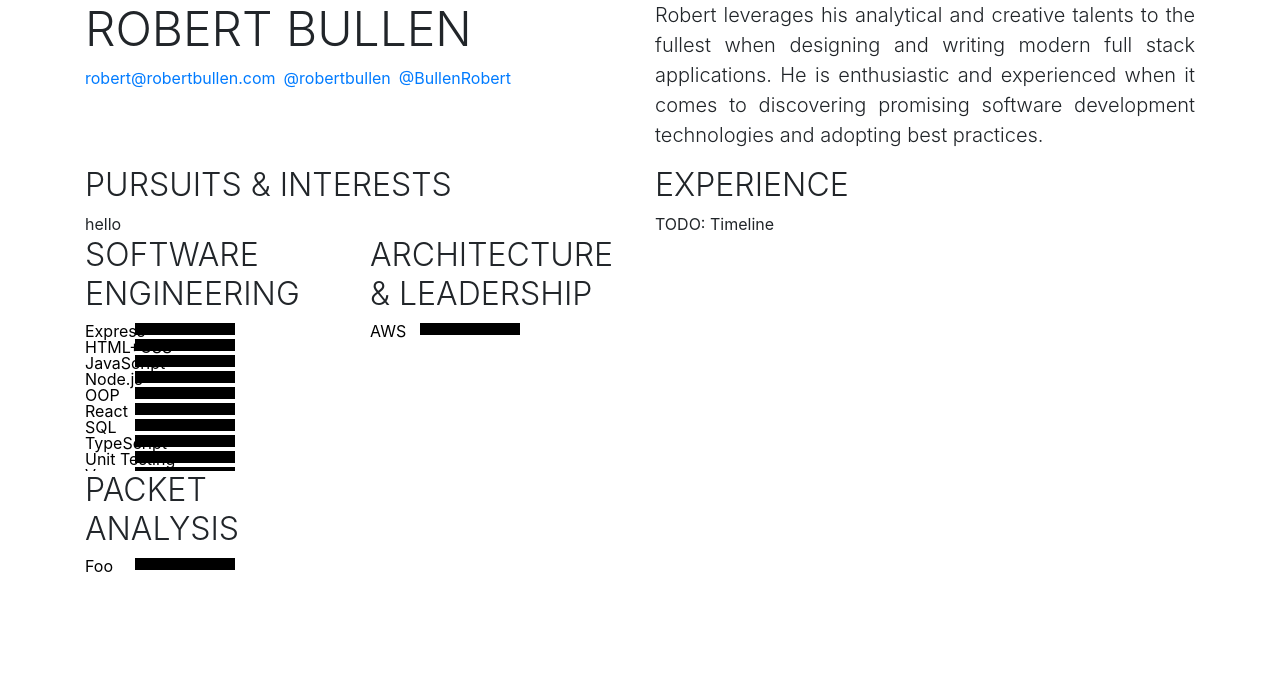
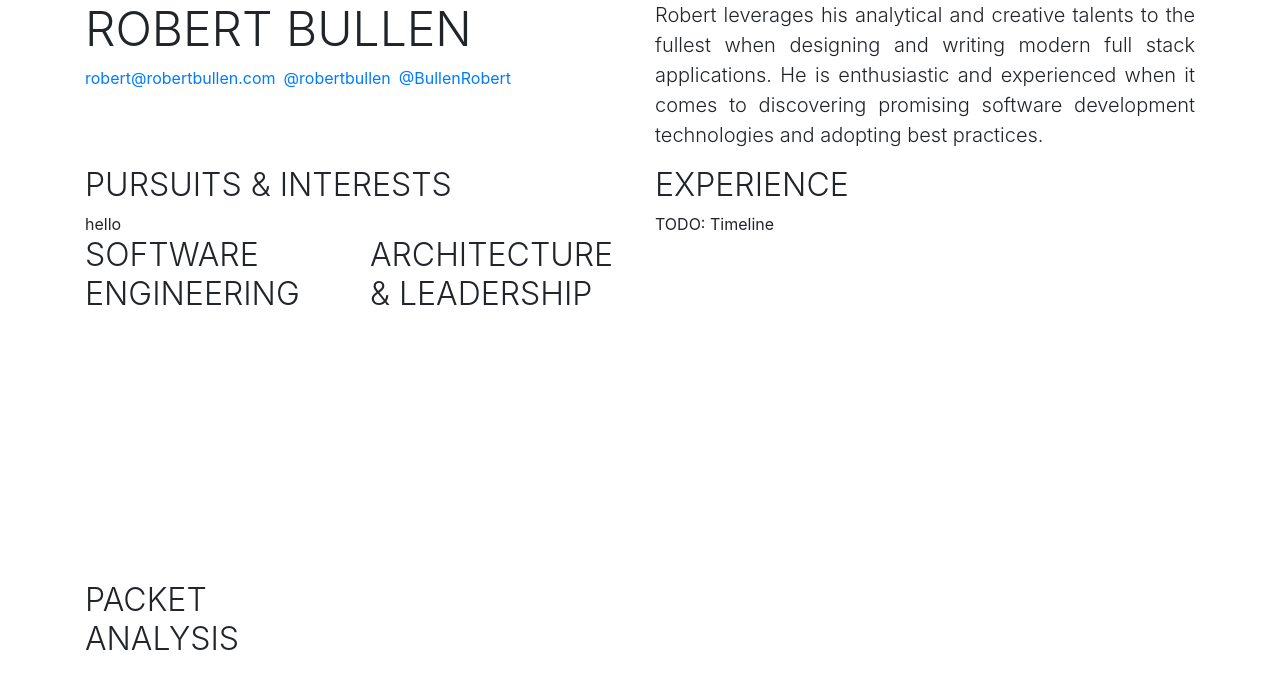
Before and after one commit to robertbullen/resume, a React (Create React App) app in the folder src/: page / in a window 1280 px wide. Shown: the top 688 px of the page. Built offline with nearby package versions, Linux system fonts and the light colour scheme.

Commit message:
worked on skills chart

```diff
--- a/src/package.json
+++ b/src/package.json
@@ -12,11 +12,13 @@
     "@types/react-dom": "^16.9.0",
     "bootstrap": "^4.5.2",
     "d3": "^5.16.0",
+    "lodash": "^4.17.20",
     "react": "^16.13.1",
     "react-dom": "^16.13.1",
     "react-scripts": "3.4.3",
     "reactstrap": "^8.5.1",
-    "typescript": "~3.7.2"
+    "typescript": "~3.7.2",
+    "use-resize-observer": "^6.1.0"
   },
   "scripts": {
     "start": "react-scripts start",
@@ -41,6 +43,7 @@
   },
   "devDependencies": {
     "@types/d3": "^5.7.2",
+    "@types/lodash": "^4.14.159",
     "@types/reactstrap": "^8.5.0"
   }
 }
--- a/src/src/components/App.css
+++ b/src/src/components/App.css
@@ -4,3 +4,29 @@
 .display-4 {
 	font-size: 2rem;
 }
+
+.skill-ratings-chart {
+	font-size: smaller;
+}
+
+g.bars rect {
+	fill: #ff7300;
+}
+
+g.x-grid {
+	opacity: 0.5;
+}
+
+g.x-grid polyline {
+	stroke: #666666;
+}
+
+g.x-labels text {
+	fill: #666666;
+	font-style: italic;
+	font-weight: 300;
+}
+
+g.y-labels text {
+	font-weight: 300;
+}
--- a/src/src/components/App.tsx
+++ b/src/src/components/App.tsx
@@ -1,7 +1,7 @@
 import React, { FC } from 'react';
 import { Col, Container, Row } from 'reactstrap';
 import { useResume } from '../hooks/use-resume';
-import { Resume, SkillRatings } from '../resume';
+import { Resume, SkillRatingsRecord } from '../resume';
 import './App.css';
 import { Mission } from './Mission';
 import { Person } from './Person';
@@ -40,10 +40,10 @@ const App: FC = () => {
 							<Row>
 								{Object.entries(resume.skills).map(
 									(
-										[category, skillRatings]: [string, SkillRatings],
+										[category, skillRatings]: [string, SkillRatingsRecord],
 										skillCategoryIndex: number,
 									) => (
-										<Col key={skillCategoryIndex} lg={6} xs={12}>
+										<Col key={skillCategoryIndex} md={6} xs={12}>
 											<Section heading={category}>
 												<SkillRatingsChart skillRatings={skillRatings} />
 											</Section>
--- a/src/src/components/SkillRatingsChart.tsx
+++ b/src/src/components/SkillRatingsChart.tsx
@@ -1,54 +1,208 @@
 import * as d3 from 'd3';
-import React, { FC, useEffect, useRef } from 'react';
-import { SkillRatings } from '../resume';
+import { uniqueId } from 'lodash';
+import React, { FC, useEffect, useMemo, useState } from 'react';
+import useResizeObserver from 'use-resize-observer';
+import { SkillRating, SkillRatingsRecord, skillRatingsRecordToArray } from '../resume';
+import { Rectangle } from './rectangle';
 
 interface Props {
-	skillRatings: SkillRatings;
+	skillRatings: SkillRatingsRecord;
 }
 
 export const SkillRatingsChart: FC<Props> = (props: Props) => {
-	const skillBarsClass = 'skill-bars';
-	const skillLabelsClass = 'skill-labels';
+	// Declare some helpful skill values.
+	const skillRatingMax = 5;
 
-	const svgRef = useRef<SVGSVGElement>(null);
+	const skillLevelObjects = useMemo(
+		(): SkillRating[] =>
+			skillRatingsRecordToArray({
+				Capable: skillRatingMax * 0.15,
+				Proficient: skillRatingMax * 0.5,
+				Expert: skillRatingMax * 0.85,
+			}),
+		[],
+	);
+
+	const skillRatingObjects = useMemo(
+		(): SkillRating[] => skillRatingsRecordToArray(props.skillRatings),
+		[props.skillRatings],
+	);
+
+	// Declare some constants for sizing.
+	const fontSize = 20;
+	const plotRegionMargin = fontSize / 2;
+	const xLabelsHeight = fontSize * 2.5;
+	const yLabelsWidth = fontSize * 4;
+
+	const { ref, width } = useResizeObserver<HTMLDivElement>();
+
+	type Regions = Record<'chart' | 'plot' | 'xLabels' | 'yLabels', Rectangle>;
+
+	const regions = useMemo((): Regions | undefined => {
+		if (!width) {
+			return undefined;
+		}
+
+		const chart = new Rectangle({
+			x: 0,
+			y: 0,
+			width,
+			height: skillRatingObjects.length * fontSize + plotRegionMargin + xLabelsHeight,
+		});
+
+		const plot = new Rectangle({
+			x: chart.x + yLabelsWidth + plotRegionMargin,
+			y: chart.y,
+			width: chart.width - yLabelsWidth - plotRegionMargin,
+			height: chart.height - xLabelsHeight - plotRegionMargin,
+		});
+
+		const yLabels = new Rectangle({
+			x: chart.x,
+			y: chart.y,
+			width: yLabelsWidth,
+			height: chart.height - xLabelsHeight - plotRegionMargin,
+		});
+
+		const xLabels = new Rectangle({
+			x: chart.x + yLabelsWidth + plotRegionMargin,
+			y: chart.bottom - xLabelsHeight,
+			width: chart.width - yLabelsWidth - plotRegionMargin,
+			height: xLabelsHeight,
+		});
+
+		return {
+			chart,
+			plot,
+			xLabels,
+			yLabels,
+		};
+	}, [skillRatingObjects.length, width]);
 
 	useEffect((): void => {
-		const svgElement: SVGSVGElement | null = svgRef.current;
-		if (!svgElement) {
+		if (!ref.current || !regions) {
 			return;
 		}
 
-		type SkillRatingTuple = [string, number];
-		const skillRatingsTuples: SkillRatingTuple[] = Object.entries(props.skillRatings);
+		// Initialize functions for plotting.
+		const scale = d3
+			.scaleLinear()
+			.domain([0, skillRatingMax])
+			.range([regions.plot.x, regions.plot.right]);
 
-		const svgSelection = d3.select(svgElement);
+		function range(skillRating: SkillRating): number {
+			return scale(skillRating.rating);
+		}
 
-		svgSelection
-			.select(`g.${skillLabelsClass}`)
+		function rating(skillRating: SkillRating): number {
+			return skillRating.rating;
+		}
+
+		function skill(skillRating: SkillRating): string {
+			return skillRating.skill;
+		}
+
+		const container = d3.select(ref.current);
+		// Create the SVG element and child groups.
+		// const outlineRegions = true;
+		// if (outlineRegions) {
+		// 	const outlinesGroup = svg.append('g').attr('class', 'outlines');
+		// 	for (const region of [xLabelsRegion, yLabelsRegion, regions.plot]) {
+		// 		outlinesGroup
+		// 			.append('rect')
+		// 			.attr('fill', 'none')
+		// 			.attr('height', region.height)
+		// 			.attr('stroke', 'red')
+		// 			.attr('width', region.width)
+		// 			.attr('x', region.left)
+		// 			.attr('y', region.top);
+		// 	}
+		// }
+
+		// Draw the grid.
+		container
+			.select('g.x-grid')
+			.selectAll('polyline')
+			.data(skillLevelObjects)
+			.join('polyline')
+			.attr('data-level', skill)
+			.attr('data-rating', rating)
+			.attr('fill', 'none')
+			.attr('points', (skillLevel: SkillRating): string => {
+				const x0 = range(skillLevel);
+				const y0 = regions.plot.y;
+				const x1 = x0;
+				const y1 = regions.xLabels.y;
+				const x2 = x0 - xLabelsHeight;
+				const y2 = regions.xLabels.bottom;
+				return `${x0},${y0} ${x1},${y1} ${x2},${y2}`;
+			});
+
+		// Draw the labels.
+		container
+			.select('g.x-labels')
 			.selectAll('text')
-			.data(skillRatingsTuples)
+			.data(skillLevelObjects)
 			.join('text')
-			.attr('x', 0)
-			.attr('y', (_, skillIndex: number): number => skillIndex * 16 + 16)
-			.text((tuple: SkillRatingTuple): string => tuple[0]);
+			.attr('data-level', skill)
+			.attr('data-rating', rating)
+			.attr('text-anchor', 'end')
+			.attr(
+				'transform',
+				(skillLevel: SkillRating): string =>
+					`rotate(-45,${range(skillLevel)},${regions.xLabels.y + fontSize})`,
+			)
+			.attr('x', range)
+			.attr('y', regions.xLabels.y)
+			.text(skill);
 
-		svgSelection
-			.select(`g.${skillBarsClass}`)
+		container
+			.select('g.y-labels')
+			.selectAll('text')
+			.data(skillRatingObjects)
+			.join('text')
+			.attr('text-anchor', 'end')
+			.attr('x', regions.yLabels.right)
+			.attr('y', (_, skillIndex: number): number => skillIndex * fontSize + fontSize * 0.9)
+			.text(skill);
+
+		// Draw the bars.
+		container
+			.select('g.bars')
 			.selectAll('rect')
-			.data(skillRatingsTuples)
+			.data(skillRatingObjects)
 			.join('rect')
-			.attr('x', 50)
-			.attr('y', (_, skillIndex: number): number => skillIndex * 16 + 2)
-			.attr('width', 100)
-			.attr('height', 12);
-	}, [props.skillRatings]);
+			.attr('data-skill', skill)
+			.attr('data-rating', rating)
+			.attr('height', fontSize * 0.6)
+			.attr('width', (skillRating: SkillRating): number => range(skillRating) - scale(0))
+			.attr('x', scale(0))
+			.attr('y', (_, skillIndex: number): number => skillIndex * fontSize + fontSize * 0.4);
+	}, [ref, regions, skillLevelObjects, skillRatingObjects]);
+
+	// Create some unique IDs for SVG fragment IDs.
+	const [linearGradientId] = useState(uniqueId('linear-gradient-'));
+	const [maskId] = useState(uniqueId('mask-'));
 
 	return (
-		<div className="skill-ratings-chart">
-			<svg ref={svgRef}>
-				<g className={skillLabelsClass} />
-				<g className={skillBarsClass} />
-			</svg>
+		<div className="skill-ratings-chart" id="" ref={ref}>
+			{regions && (
+				<svg height={regions.chart.height} width="100%">
+					<defs>
+						<linearGradient id={linearGradientId}>
+							<stop offset="0" stopColor="white" stopOpacity={1 / 3} />
+							<stop offset="1" stopColor="white" stopOpacity="1" />
+						</linearGradient>
+						<mask id={maskId}>
+							<rect fill={`url(#${linearGradientId})`} {...regions.plot} />
+						</mask>
+					</defs>
+					<g className="x-grid" />
+					<g className="x-labels" />
+					<g className="y-labels" />
+					<g className="bars" mask={`url(#${maskId})`} />
+				</svg>
+			)}
 		</div>
 	);
 };
--- /dev/null
+++ b/src/src/components/rectangle.ts
@@ -0,0 +1,25 @@
+interface RectangleInit {
+	height: number;
+	width: number;
+	x: number;
+	y: number;
+}
+
+export class Rectangle implements Readonly<RectangleInit> {
+	public constructor(init: Partial<RectangleInit>) {
+		Object.assign(this, init);
+	}
+
+	public readonly height: number = 0;
+	public readonly width: number = 0;
+	public readonly x: number = 0;
+	public readonly y: number = 0;
+
+	public get bottom(): number {
+		return this.y + this.height;
+	}
+
+	public get right(): number {
+		return this.x + this.width;
+	}
+}
--- a/src/src/resume.ts
+++ b/src/src/resume.ts
@@ -10,13 +10,28 @@ export interface Person {
 	name: string;
 }
 
-export type SkillRatings = Record<string, number>;
-export type SkillCategories = Record<string, SkillRatings>;
+export interface SkillRating {
+	rating: number;
+	skill: string;
+}
+
+export type SkillRatingsRecord = Record<string, number>;
+
+export function skillRatingsRecordToArray(record: SkillRatingsRecord): SkillRating[] {
+	return Object.entries(record).map(
+		([skill, rating]: [string, number]): SkillRating => ({
+			rating,
+			skill,
+		}),
+	);
+}
+
+export type SkillCategoriesRecord = Record<string, SkillRatingsRecord>;
 
 export interface Resume {
 	mission: string;
 	person: Person;
-	skills: SkillCategories;
+	skills: SkillCategoriesRecord;
 }
 
 export interface ResumeProps {
```
Also changed, not shown: 1 other file (tests, documents, lock files or other folders).
